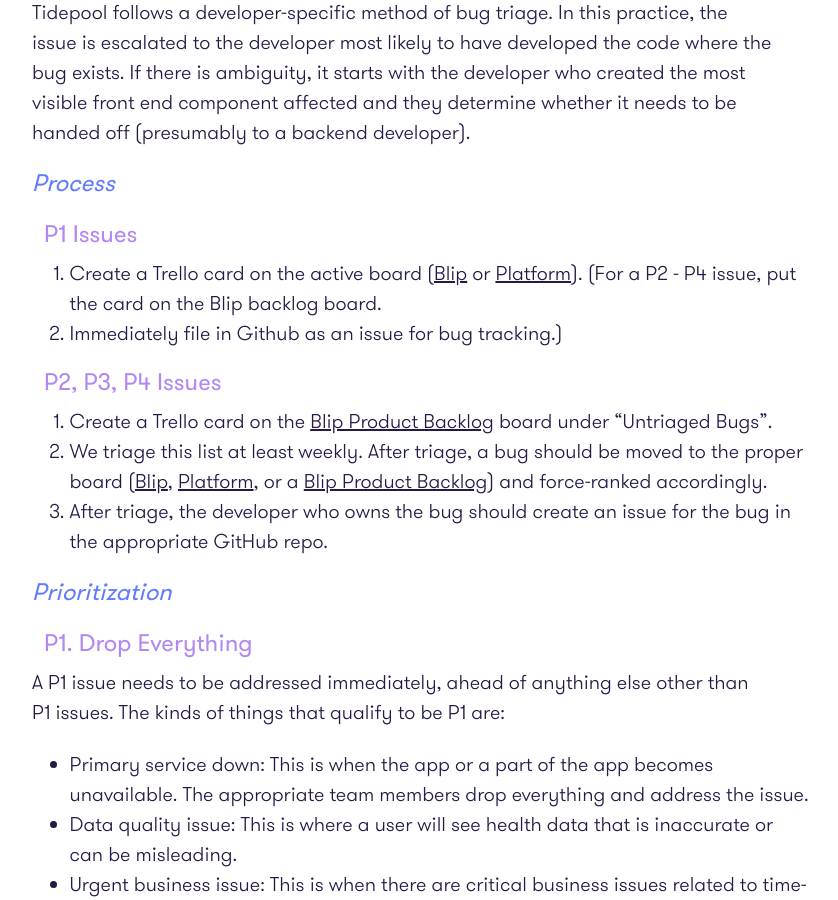
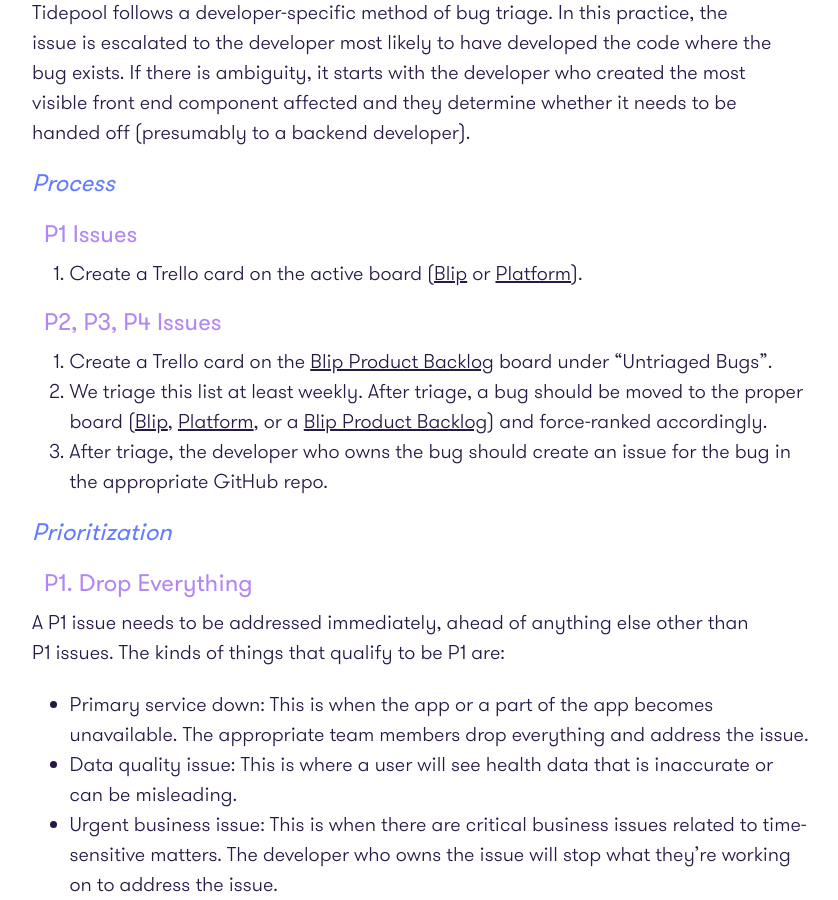
Before and after one commit to tidepool-org/tidepool-org.github.io, a Jekyll site: the page built from Processes.md, in a window 1280 px wide and 900 px high, scrolled down 1617 px. Shown: the whole window, without its empty margins (173-1011 px from the left). Built offline with Jekyll 4.4.1, drawn with Linux system fonts in a browser that asks for light colours.

Commit message:
Removed indication to file bugs in GitHub Bug

```diff
--- a/Processes.md
+++ b/Processes.md
@@ -49,8 +49,7 @@ Tidepool follows a developer-specific method of bug triage. In this practice, th
 ### Process
 
 #### P1 Issues
-1. Create a Trello card on the active board ([Blip](https://trello.com/b/GPadCYvP/blip) or [Platform](https://trello.com/b/xLF1XmeQ/platform)). (For a P2 - P4 issue, put the card on the Blip backlog board.
-2. Immediately file in Github as an issue for bug tracking.)
+1. Create a Trello card on the active board ([Blip](https://trello.com/b/GPadCYvP/blip) or [Platform](https://trello.com/b/xLF1XmeQ/platform)).
 
 #### P2, P3, P4 Issues
 1. Create a Trello card on the [Blip Product Backlog](https://trello.com/b/iKydvoiJ/blip-product-backlog) board under "Untriaged Bugs".
```
